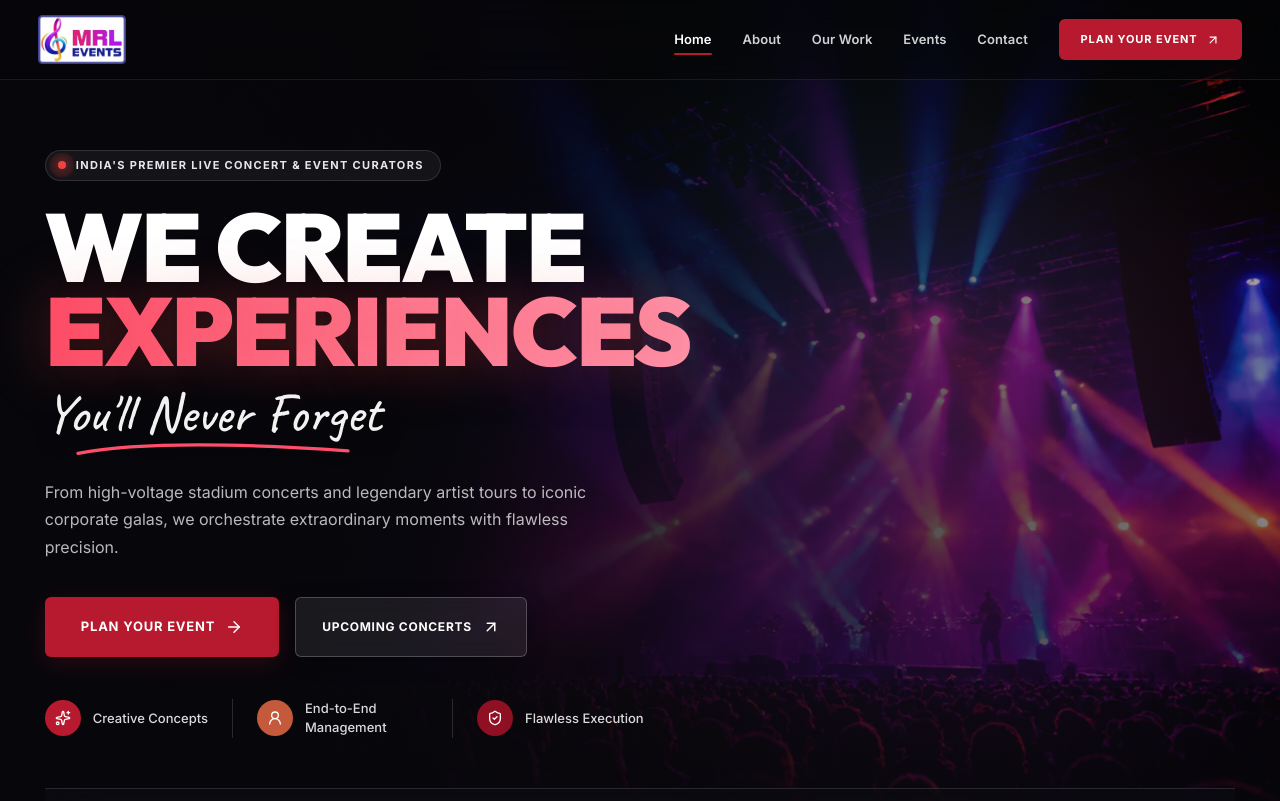
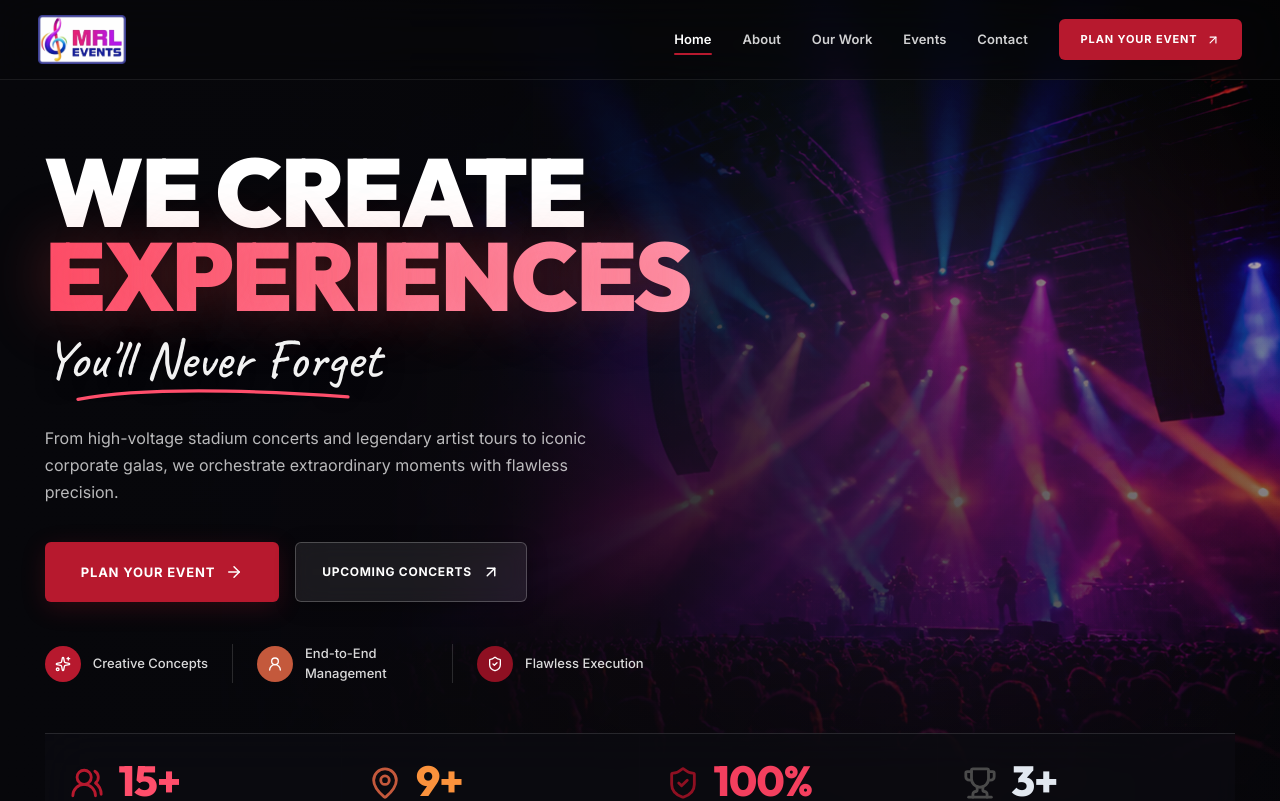
Before and after one commit to rameezwangde/mrl-events, a React (Vite) app: page / in a window 1280 px wide. Shown: the top 801 px of the page. Built offline with nearby package versions, Linux system fonts and the light colour scheme.

Commit message:
feat: add App.jsx component structure and static assets for MRL Events web application

```diff
--- a/src/App.jsx
+++ b/src/App.jsx
@@ -116,13 +116,6 @@ function Hero() {
 
       <div className="container hero-main">
         <div className="hero-copy">
-          <motion.div initial={{ opacity: 0, y: 14 }} animate={{ opacity: 1, y: 0 }} transition={{ delay: .15, duration: .6 }}>
-            <div className="hero-live-pill">
-              <span className="live-pulse" />
-              <span>India's Premier Live Concert & Event Curators</span>
-            </div>
-          </motion.div>
-
           <h1>
             <motion.span initial={{ opacity: 0, y: 60 }} animate={{ opacity: 1, y: 0 }} transition={{ delay: .25, duration: .8 }}>
               We Create
```
Also changed, not shown: 1 other file (tests, documents, lock files or other folders).
